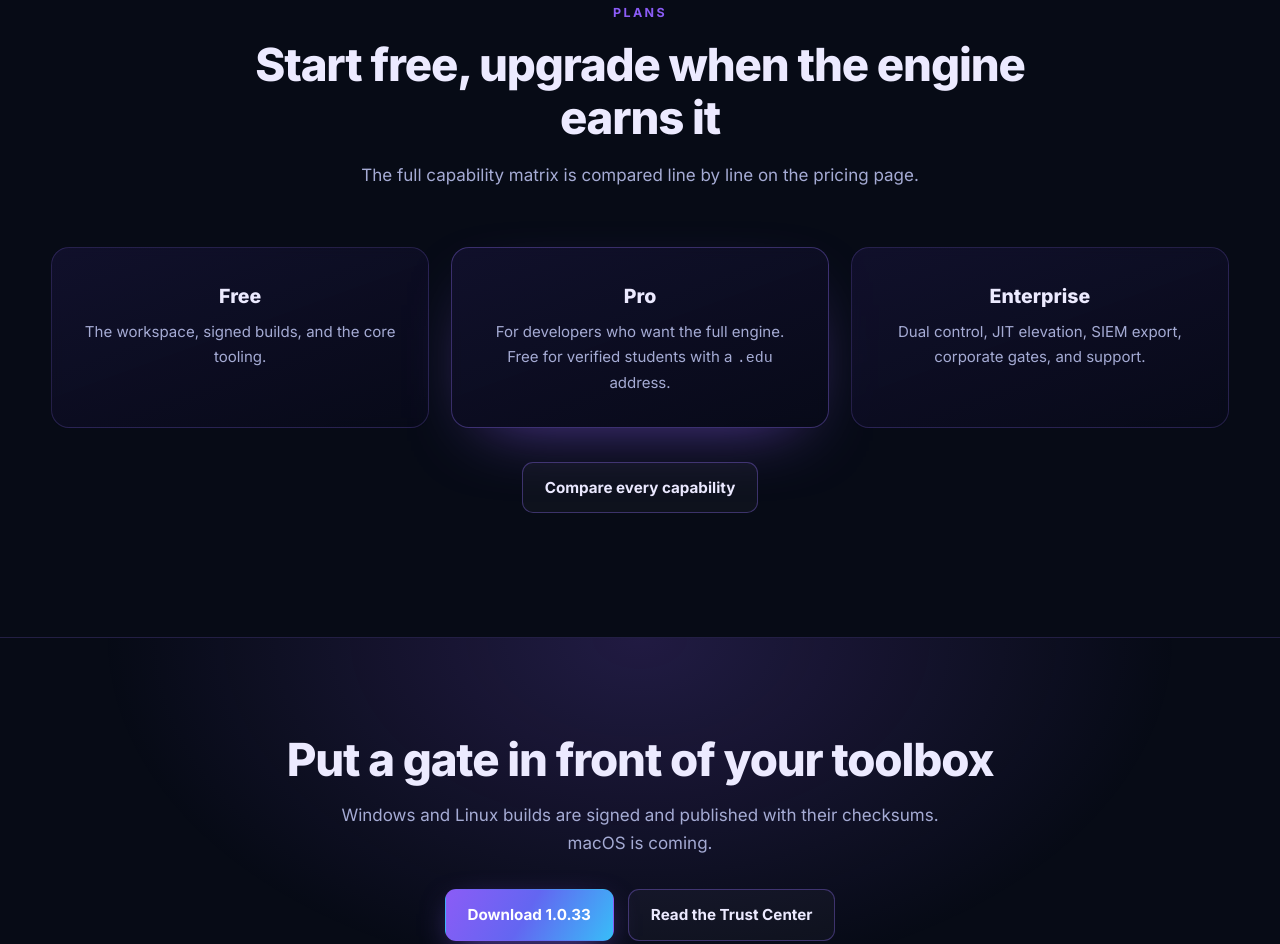
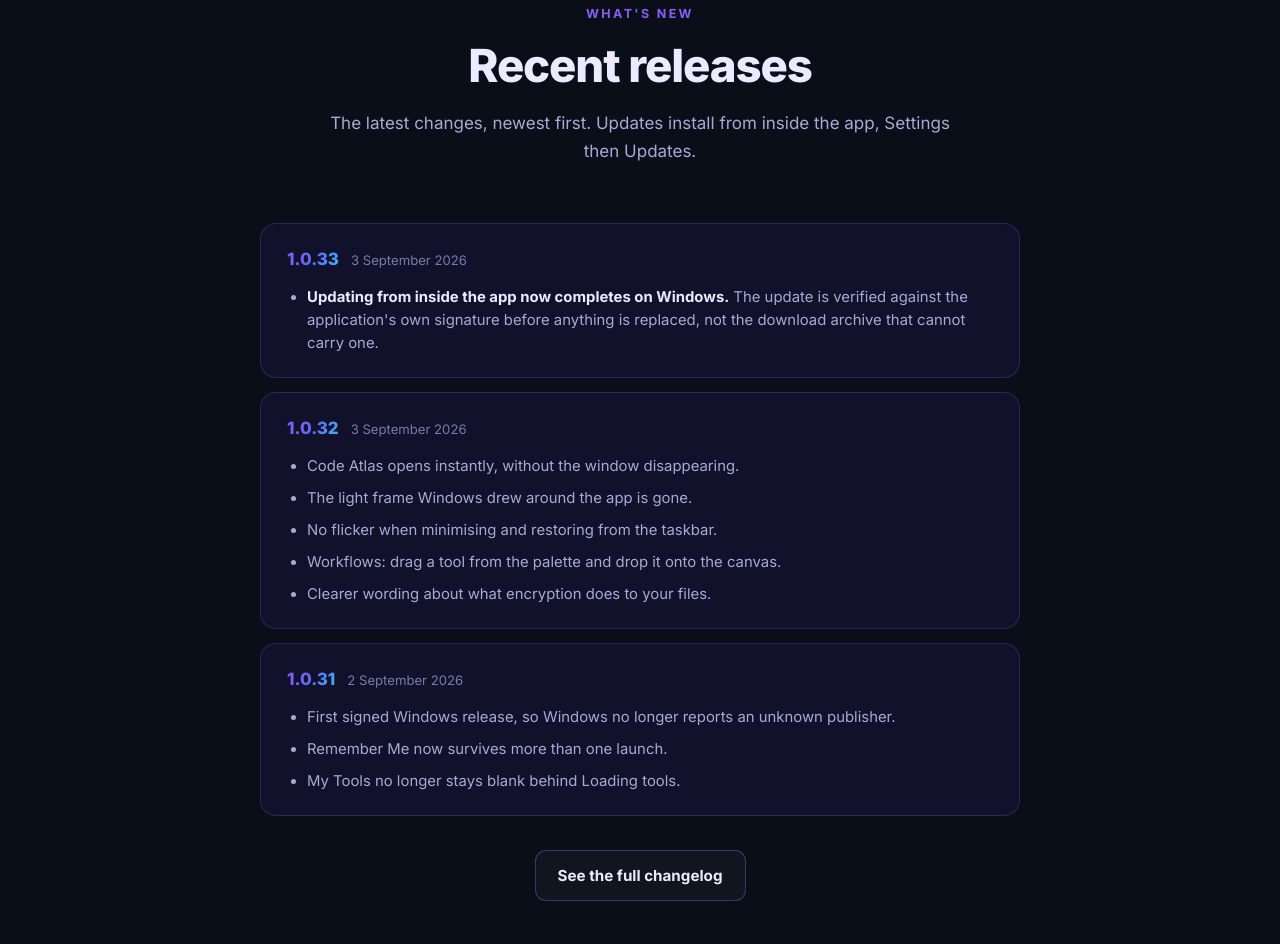
Before and after one commit to AiCodeStation/aicodestation-app, a plain HTML site: page docs/index.html in a window 1280 px wide. Shown: the part 9650-10594 px from the top of the page. Drawn offline with Linux system fonts and the light colour scheme.

Commit message:
Add What's new section to app page (1.0.31-1.0.33 highlights)

```diff
--- a/docs/index.html
+++ b/docs/index.html
@@ -335,6 +335,16 @@ footer{border-top:1px solid var(--line); padding:44px 0; font-size:.88rem; color
 .js .rv{opacity:0; transform:translateY(26px); transition:opacity .7s ease, transform .7s cubic-bezier(.2,.7,.2,1)}
 .js .rv.in{opacity:1; transform:none}
 @media (prefers-reduced-motion:reduce){ .js .rv{opacity:1; transform:none; transition:none} }
+
+/* ---------------------------------------------------------------- what's new */
+.changelog{max-width:760px; margin:0 auto; display:flex; flex-direction:column; gap:14px}
+.rel{border:1px solid var(--line); border-radius:16px; background:var(--card); padding:22px 26px; text-align:left}
+.rel-head{display:flex; align-items:baseline; gap:12px; margin-bottom:12px; flex-wrap:wrap}
+.rel-ver{font-weight:800; font-size:1.06rem; background:var(--brand); -webkit-background-clip:text; background-clip:text; color:transparent}
+.rel-date{font-size:.82rem; color:var(--dim)}
+.rel-list{margin:0; padding-left:20px; display:flex; flex-direction:column; gap:9px}
+.rel-list li{font-size:.93rem; color:var(--muted); line-height:1.55}
+.rel-list li strong{color:var(--text); font-weight:650}
 </style>
 </head>
 <body>
@@ -607,6 +617,46 @@ sudo apt update &amp;&amp; sudo apt install aicodestation</pre>
   </div>
 </section>
 
+<!-- ============================================================ WHAT'S NEW -->
+<section id="whats-new" style="border-top:1px solid var(--line); background:rgba(255,255,255,.014)">
+  <div class="wrap">
+    <p class="eyebrow rv">What's new</p>
+    <h2 class="rv">Recent releases</h2>
+    <p class="sub rv">The latest changes, newest first. Updates install from inside the app, Settings then Updates.</p>
+
+    <div class="changelog rv">
+      <article class="rel">
+        <div class="rel-head"><span class="rel-ver">1.0.33</span><span class="rel-date">3 September 2026</span></div>
+        <ul class="rel-list">
+          <li><strong>Updating from inside the app now completes on Windows.</strong> The update is verified against the application's own signature before anything is replaced, not the download archive that cannot carry one.</li>
+        </ul>
+      </article>
+      <article class="rel">
+        <div class="rel-head"><span class="rel-ver">1.0.32</span><span class="rel-date">3 September 2026</span></div>
+        <ul class="rel-list">
+          <li>Code Atlas opens instantly, without the window disappearing.</li>
+          <li>The light frame Windows drew around the app is gone.</li>
+          <li>No flicker when minimising and restoring from the taskbar.</li>
+          <li>Workflows: drag a tool from the palette and drop it onto the canvas.</li>
+          <li>Clearer wording about what encryption does to your files.</li>
+        </ul>
+      </article>
+      <article class="rel">
+        <div class="rel-head"><span class="rel-ver">1.0.31</span><span class="rel-date">2 September 2026</span></div>
+        <ul class="rel-list">
+          <li>First signed Windows release, so Windows no longer reports an unknown publisher.</li>
+          <li>Remember Me now survives more than one launch.</li>
+          <li>My Tools no longer stays blank behind Loading tools.</li>
+        </ul>
+      </article>
+    </div>
+
+    <div style="text-align:center; margin-top:34px">
+      <a class="btn btn-ghost" href="https://aicodestation.com/changelog/">See the full changelog</a>
+    </div>
+  </div>
+</section>
+
 <!-- ============================================================ PLANS -->
 <section id="plans">
   <div class="wrap">
```
